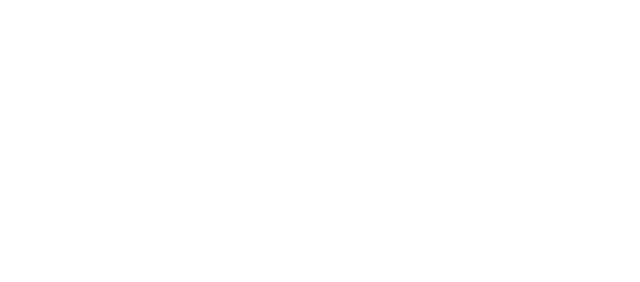
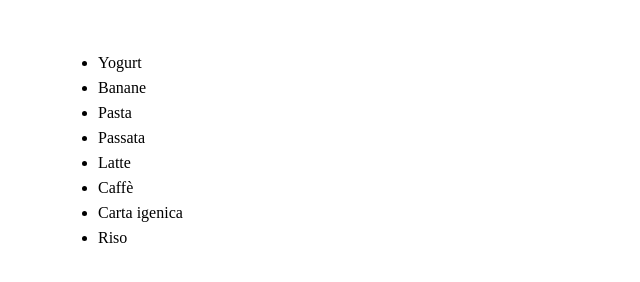
Before and after one commit to ilario-moreni/js-lista-spesa, a plain HTML site: page index.html in a window 1280 px wide. Shown: the whole page, without its empty margins (0-640 px from the left). Drawn offline with Linux system fonts and the light colour scheme.

Commit message:
task done

```diff
--- a/css/style.css
+++ b/css/style.css
@@ -0,0 +1,4 @@
+#my_shop_list{
+    margin: 50px;
+    line-height: 25px;
+}
--- a/index.html
+++ b/index.html
@@ -10,7 +10,9 @@
     </head>
     <body>
         <div class="list_container">
-
+            <ul id="my_shop_list">
+                <!-- `<li class="list_item">${shopList[i]}</li>` -->
+            </ul>
         </div>
         <!-- link js -->
         <script type="text/javascript" src="./js/script.js"></script>
--- a/js/script.js
+++ b/js/script.js
@@ -1 +1,19 @@
-alert('caccapuzza')
+/* 1 */
+
+let shopList = ['Yogurt', 'Banane', 'Pasta', 'Passata', 'Latte', 'Caffè', 'Carta igenica', 'Riso'];
+
+/* indice shopList */
+let i = 0;
+
+let listContent = '';
+
+while(i<shopList.length){
+    listContent += `<li class="list_item">${shopList[i]}</li>`;
+    i++;
+}
+
+const showList = document.getElementById('my_shop_list');
+
+showList.innerHTML += listContent;
+
+console.log(listContent);
```
